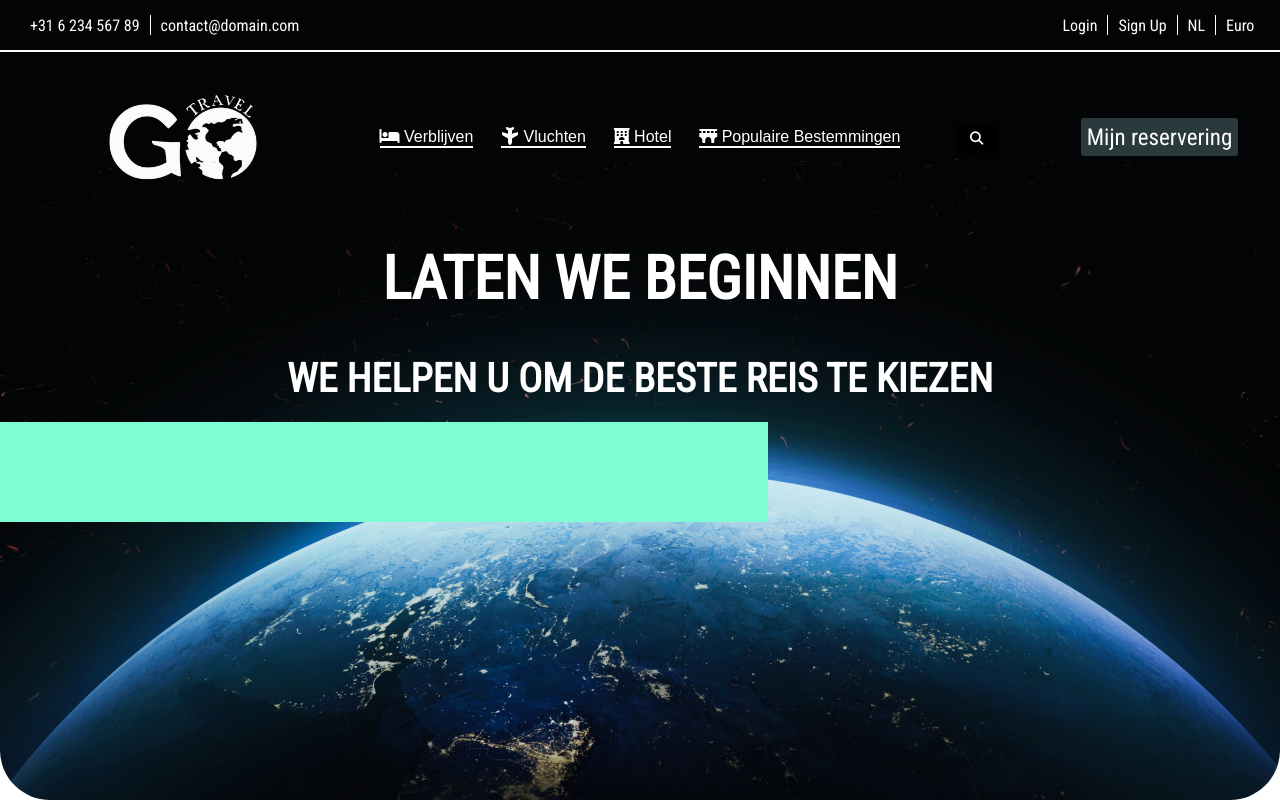
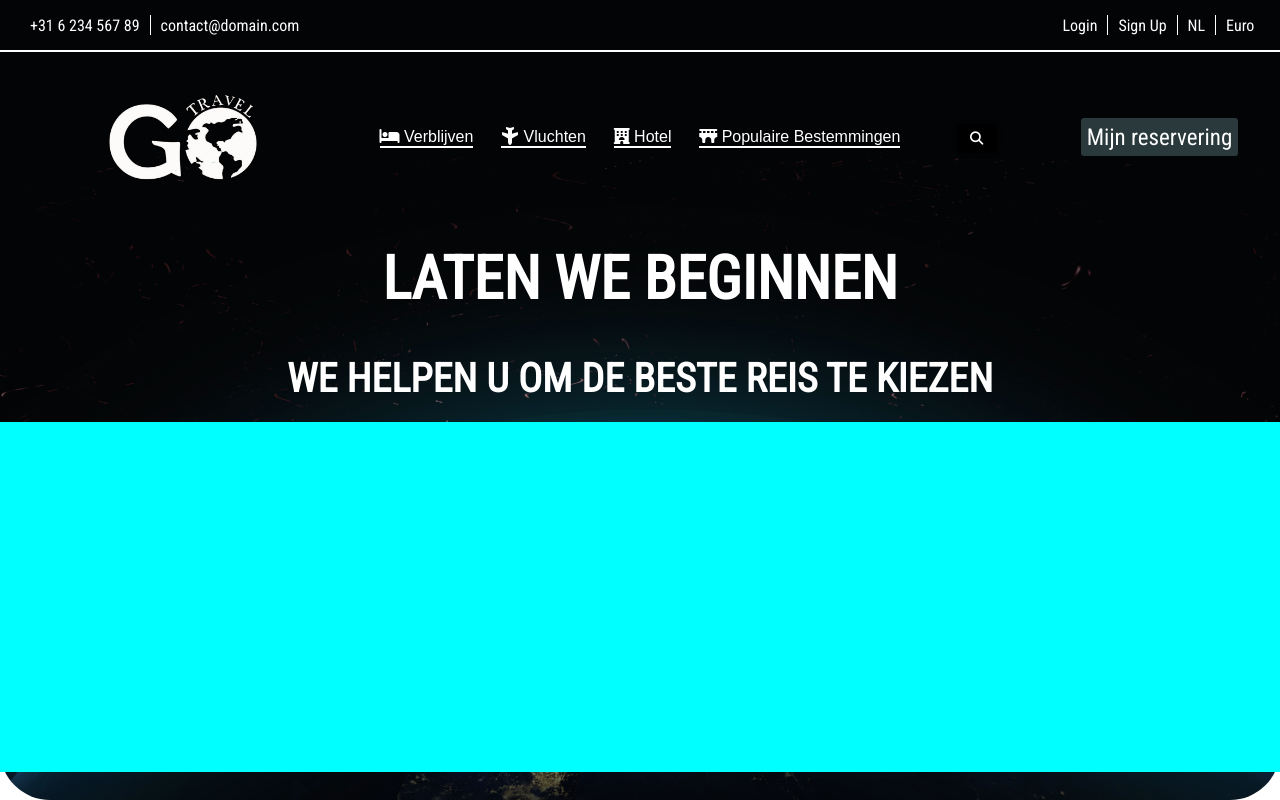
Before and after one commit to SergioGomezAlvarez/Reisorganisatie, a PHP site: page / in a window 1280 px wide. Run offline with PHP 8.4, Linux system fonts and the light colour scheme; some libraries are stand-ins or nearby versions.

Commit message:
zoek-reis-big-div klaar

```diff
--- a/index.php
+++ b/index.php
@@ -69,7 +69,7 @@
                 WE HELPEN U OM DE BESTE REIS TE KIEZEN
             </h1>
         </div>
-        <div class="zoek-reis-bg">
+        <div class="zoek-reis-big-div">
 
         </div>
     </header>
--- a/java.js
+++ b/java.js
@@ -21,3 +21,16 @@ const button = document.getElementById("button");
  })
 
     });
+    ScrollReveal().reveal('.top-text1', {
+        scale: 2,
+        duration: 3000,
+        mobile: false,
+      });
+
+      ScrollReveal().reveal('.top-text-bg', {
+
+        scale: 2,
+        duration: 3000,
+        delay: 500,
+        mobile: false,
+      });
--- a/main.css
+++ b/main.css
@@ -202,12 +202,12 @@ nav {
     color: #ffffff;
     }
 
-.zoek-reis-bg {
+.zoek-reis-big-div{
     display: flex;
     flex-direction: row;
     justify-content: center;
     align-items: center;
-    width: 60%;
-    height: 100px;
-    background-color: aquamarine;
+    width: 100%;
+    height: 350px;
+    background-color: aqua;
 }
```
